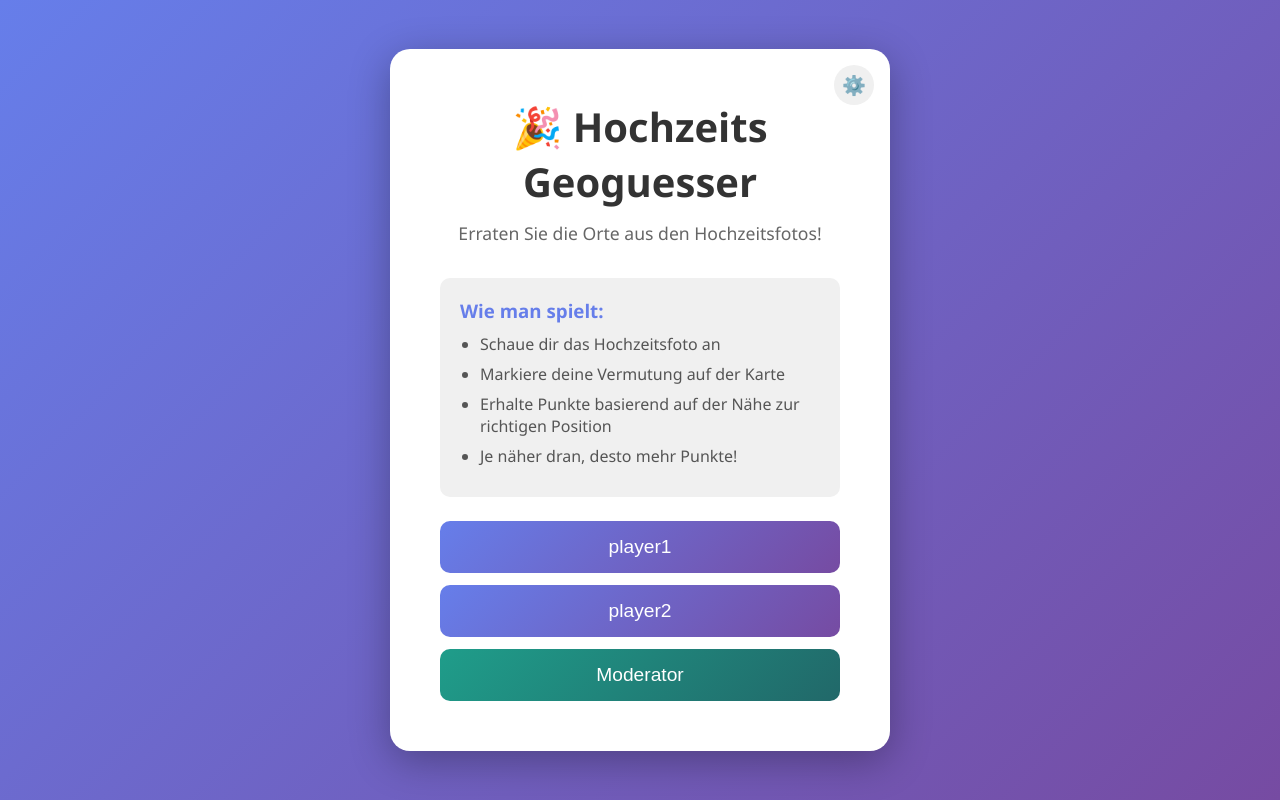
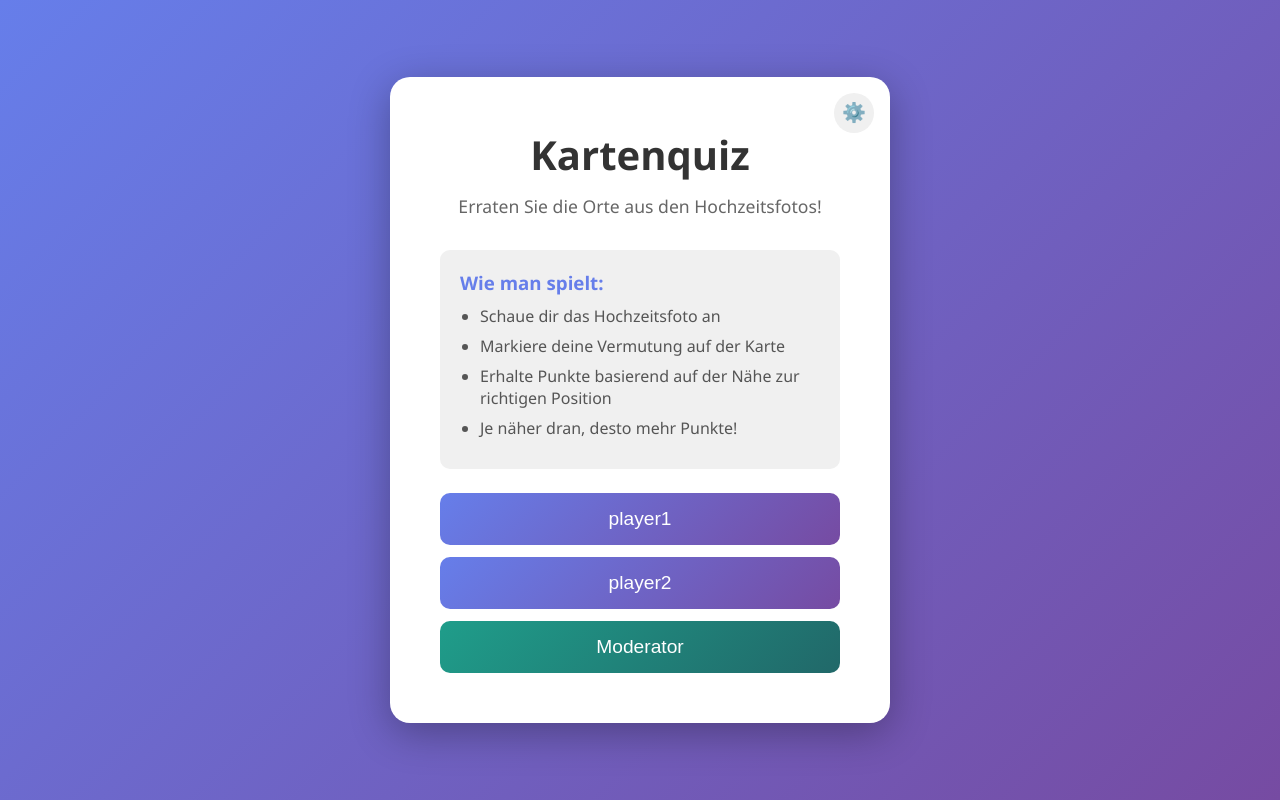
Before and after one commit to studiobaeric/geo-hochzeit-showcase, a Flask app: page / in a window 1280 px wide. Run offline with Flask 3, Linux system fonts and the light colour scheme.

Commit message:
Change title from 'Hochzeits Geoguesser' to 'Kartenquiz'

```diff
--- a/templates/start.html
+++ b/templates/start.html
@@ -134,7 +134,7 @@
 <body>
 <div class="start-container">
     <button type="button" class="config-link-button" id="configButton" aria-label="Konfiguration öffnen" title="Konfiguration">⚙️</button>
-    <h1>🎉 Hochzeits Geoguesser</h1>
+    <h1>Kartenquiz</h1>
     <p>Erraten Sie die Orte aus den Hochzeitsfotos!</p>
 
     <div class="info-box">
```
